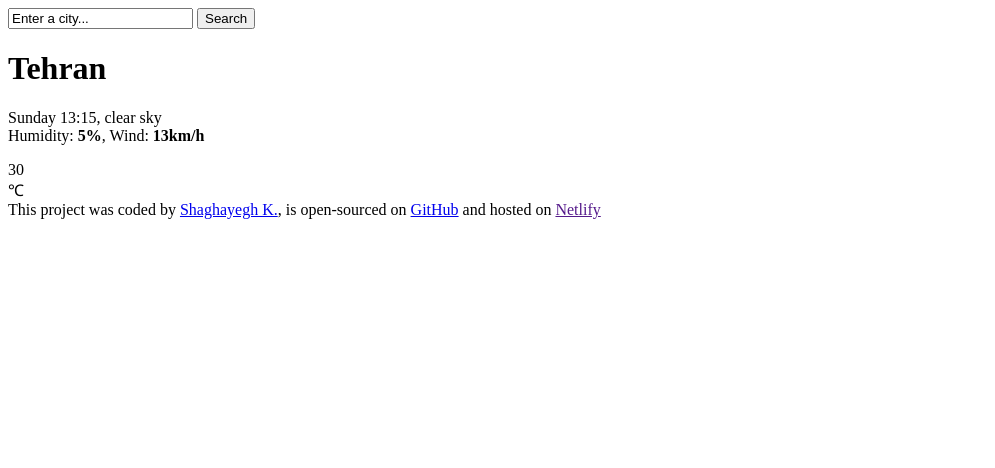
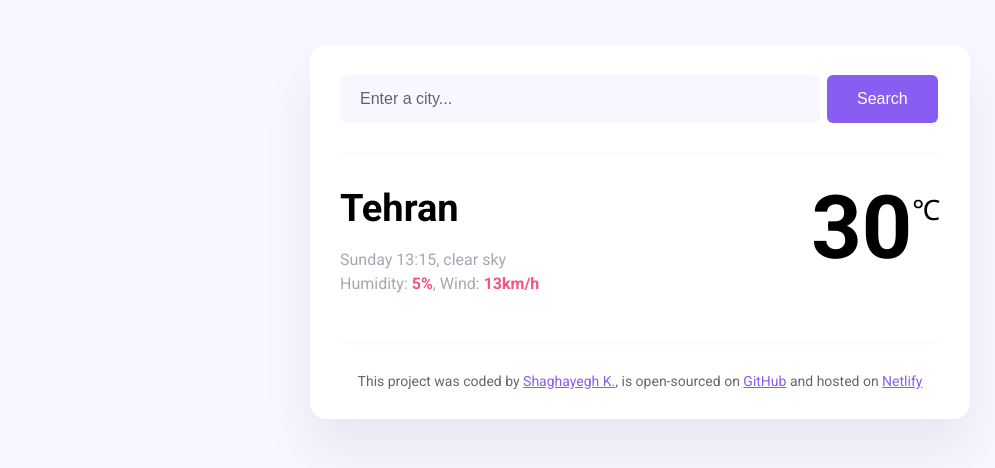
Before and after one commit to Shaghayegh9473/Final-Weather-Application, a plain HTML site: page index.html in a window 1280 px wide. Shown: the whole page, without its empty margins (0-995 px from the left). Drawn offline with nearby package versions, Linux system fonts and the light colour scheme.

Commit message:
Added CSS codes

```diff
--- a/index.html
+++ b/index.html
@@ -14,7 +14,7 @@
     <title>Weather Application</title>
   </head>
   <body>
-    <div>
+    <div class="weather-application">
       <header>
         <form id="search-form">
           <input
@@ -34,7 +34,7 @@
       <main>
         <div class="weather-app-data">
           <div>
-            <h1>Tehran</h1>
+            <h1 class="weather-city" id="weather-city">Tehran</h1>
             <p>
               <span id="time">Sunday 13:15</span>,
               <span id="condition">clear sky</span>
--- a/src/style.css
+++ b/src/style.css
@@ -0,0 +1,102 @@
+body {
+  background-color: #f8f6fe;
+  font-family: "Roboto", sans-serif;
+}
+
+header {
+  border-bottom: 1px solid #f8f6fe;
+  padding: 0 0 30px 0;
+}
+
+main {
+  padding: 30px 0;
+}
+
+p {
+  font-size: 16px;
+  color: rgba(39, 33, 66, 0.4);
+  line-height: 24px;
+}
+
+p strong {
+  color: #f65282;
+}
+
+footer {
+  border-top: 1px solid #f8f6fe;
+  padding: 30px 0 0 0;
+  font-size: 14px;
+  text-align: center;
+  color: rgba(0, 0, 0, 0.6);
+}
+
+a {
+  color: #885df1;
+}
+
+.weather-application {
+  background-color: #fff;
+  display: block;
+  margin: 45px auto;
+  max-width: 600px;
+  padding: 30px;
+  border-radius: 16px;
+  box-shadow: 0 30px 50px rgba(65, 50, 100, 0.08);
+}
+
+.search-box {
+  background-color: #f8f6fe;
+  border: none;
+  border-radius: 6px;
+  width: 80%;
+  font-size: 16px;
+  padding: 15px 20px;
+  color: rgba(0, 0, 0, 0.6);
+}
+
+.search-button {
+  font-size: 16px;
+  border: none;
+  border-radius: 6px;
+  padding: 15px 30px;
+  margin-left: 3px;
+  background-color: #885df1;
+  color: #fff;
+  transition: all 150ms ease-in-out;
+}
+
+.search-button:hover {
+  cursor: pointer;
+  background-color: #6a35f0;
+}
+
+.weather-app-data {
+  display: flex;
+  justify-content: space-between;
+}
+
+.weather-city {
+  margin: 0;
+  font-size: 38px;
+  line-height: 48px;
+}
+
+.weather-temperature-container {
+  display: flex;
+}
+
+.icon {
+  width: 88px;
+  height: 88px;
+}
+
+.current-temperature {
+  font-size: 88px;
+  line-height: 88px;
+  font-weight: bold;
+}
+
+.unit {
+  margin-top: 6px;
+  font-size: 28px;
+}
```
